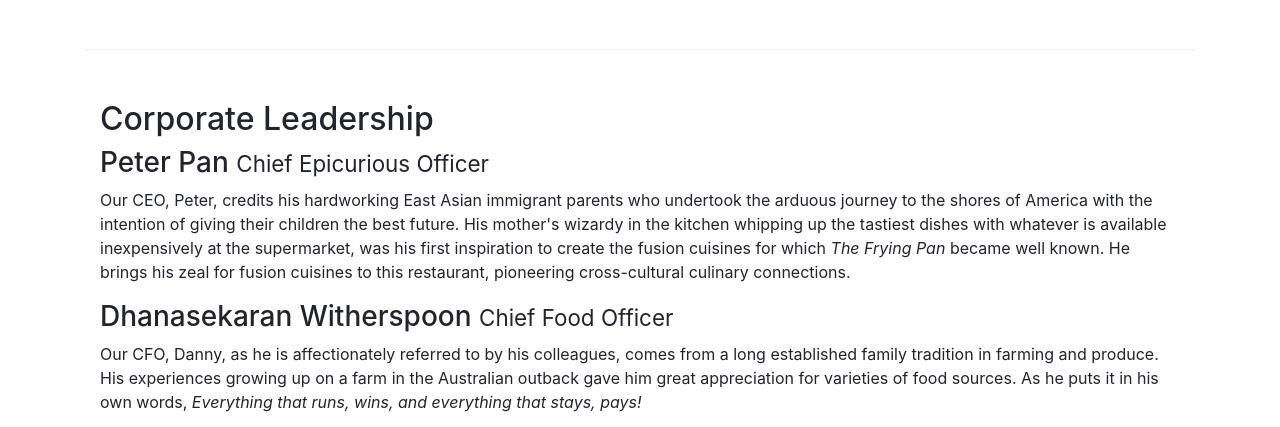
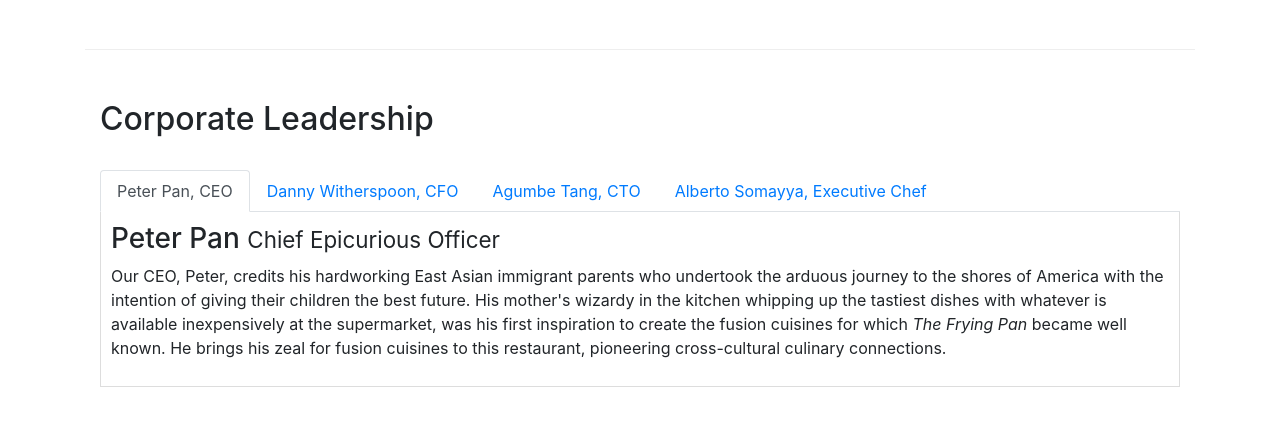
Before and after one commit to Vijayram2521/Bootstrap, a website: page aboutus.html in a window 1280 px wide. Shown: the part 922-1349 px from the top of the page. Drawn offline with nearby package versions, Linux system fonts and the light colour scheme.

Commit message:
Nav Tabs

```diff
--- a/CSS/styles.css
+++ b/CSS/styles.css
@@ -59,3 +59,9 @@ body{
 .reservetable{
     background-color: goldenrod;
 }
+.tab-content{
+    border-left: 1px solid #ddd;
+    border-right: 1px solid #ddd;
+    border-bottom: 1px solid #ddd;
+    padding: 10px;
+}
--- a/aboutus.html
+++ b/aboutus.html
@@ -94,24 +94,51 @@
 
 
         <div class="row row-content">
-            <div class="col-12 ">
-                <h2>Corporate Leadership</h2>
+            <div class="col-12 align-items-senter">
+                <h2>Corporate Leadership</h2> <br>
+
+                <ul class="nav nav-tabs">
+                   <li class="nav-item">
+                       <a class="nav-link active" href="#Peter" role="tab" data-toggle="tab">Peter Pan, CEO</a>
+                   </li>
+                   <li class="nav-item">
+                      <a class="nav-link" href="#Danny" role="tab" data-toggle="tab">Danny Witherspoon, CFO</a>
+                   </li>
+                   <li class="nav-item">
+                      <a class="nav-link" href="#Agumbe" role="tab" data-toggle="tab">Agumbe Tang, CTO</a>
+                   </li>
+                   <li class="nav-item">
+                       <a class="nav-link" href="#Alberto" role="tab" data-toggle="tab">Alberto Somayya, Executive Chef</a>
+                   </li>
+                </ul>
+
+                <div class="tab-content">
+                    <div class="tab-pane fade show active" role="tabpanel" id="Peter">
                         <h3>Peter Pan <small>Chief Epicurious Officer</small></h3>
                         <div class="d-none d-sm-block">
                         <p>Our CEO, Peter, credits his hardworking East Asian immigrant parents who undertook the arduous journey to the shores of America with the intention of giving their children the best future. His mother's wizardy in the kitchen whipping up the tastiest dishes with whatever is available inexpensively at the supermarket, was his first inspiration to create the fusion cuisines for which <em>The Frying Pan</em> became well known. He brings his zeal for fusion cuisines to this restaurant, pioneering cross-cultural culinary connections.</p>
                         </div>
+                    </div>
+                    <div class="tab-pane fade" role="tabpanel" id="Danny">
                         <h3>Dhanasekaran Witherspoon <small>Chief Food Officer</small></h3>
                         <div class="d-none d-sm-block">
                         <p>Our CFO, Danny, as he is affectionately referred to by his colleagues, comes from a long established family tradition in farming and produce. His experiences growing up on a farm in the Australian outback gave him great appreciation for varieties of food sources. As he puts it in his own words, <em>Everything that runs, wins, and everything that stays, pays!</em></p>
                         </div>
+                    </div>
+                    <div class="tab-pane fade" role="tabpanel" id="Agumbe">
                         <h3>Agumbe Tang <small>Chief Taste Officer</small></h3>
                         <div class="d-none d-sm-block">
                             <p>Blessed with the most discerning gustatory sense, Agumbe, our CTO, personally ensures that every dish that we serve meets his exacting tastes. Our chefs dread the tongue lashing that ensues if their dish does not meet his exacting standards. He lives by his motto, <em>You click only if you survive my lick.</em></p>
                         </div>
+                    </div>
+                    <div class="tab-pane fade" role="tabpanel" id="Alberto">
                         <h3>Alberto Somayya <small>Executive Chef</small></h3>
                         <div class="d-none d-sm-block">
                         <p>Award winning three-star Michelin chef with wide International experience having worked closely with whos-who in the culinary world, he specializes in creating mouthwatering Indo-Italian fusion experiences. He says, <em>Put together the cuisines from the two craziest cultures, and you get a winning hit! Amma Mia!</em></p>
                         </div>
+                    </div>
+                </div>
+
             </div>
        </div>
        <div class="row row-content">
```
Lines whose indentation alone changed are shown as unchanged.
